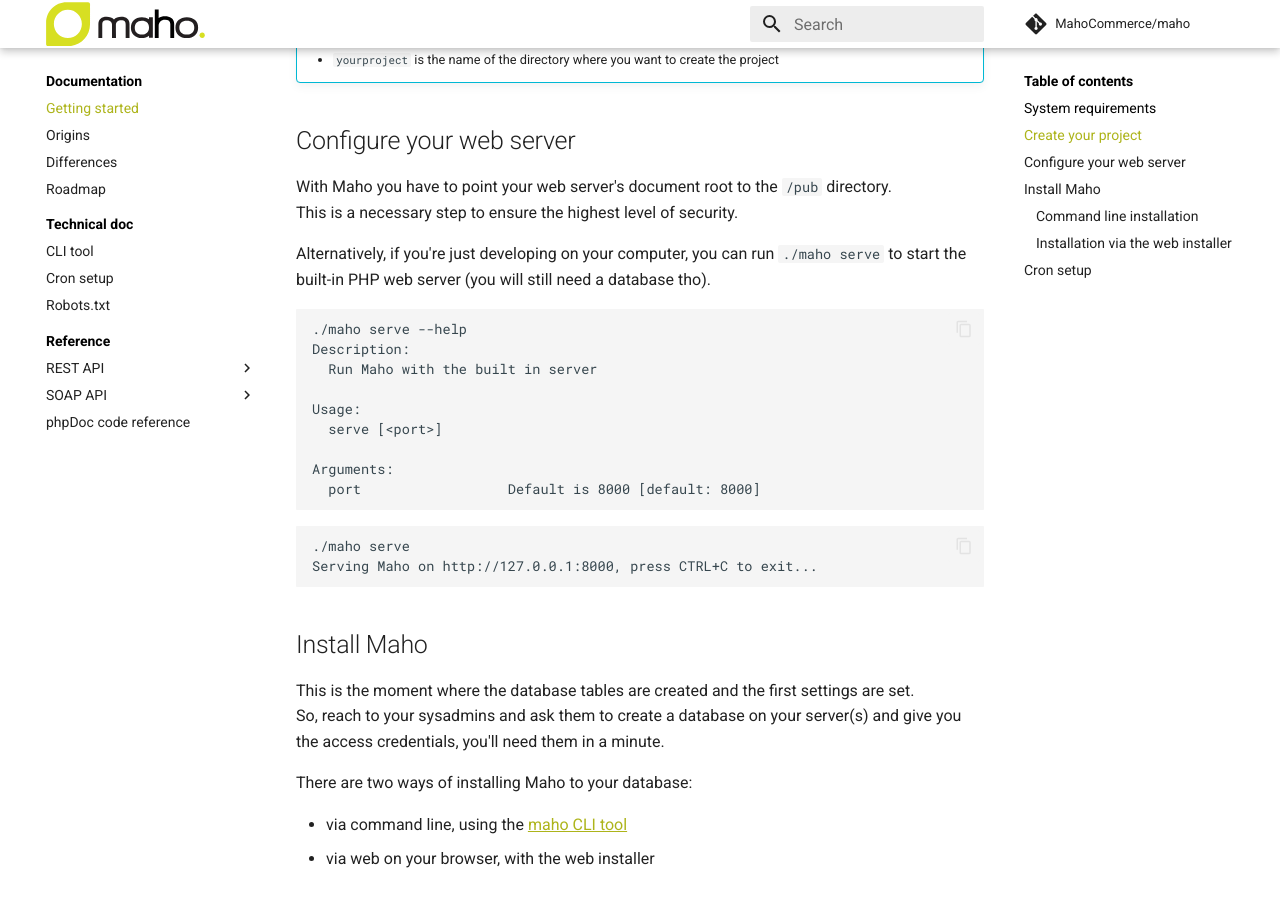
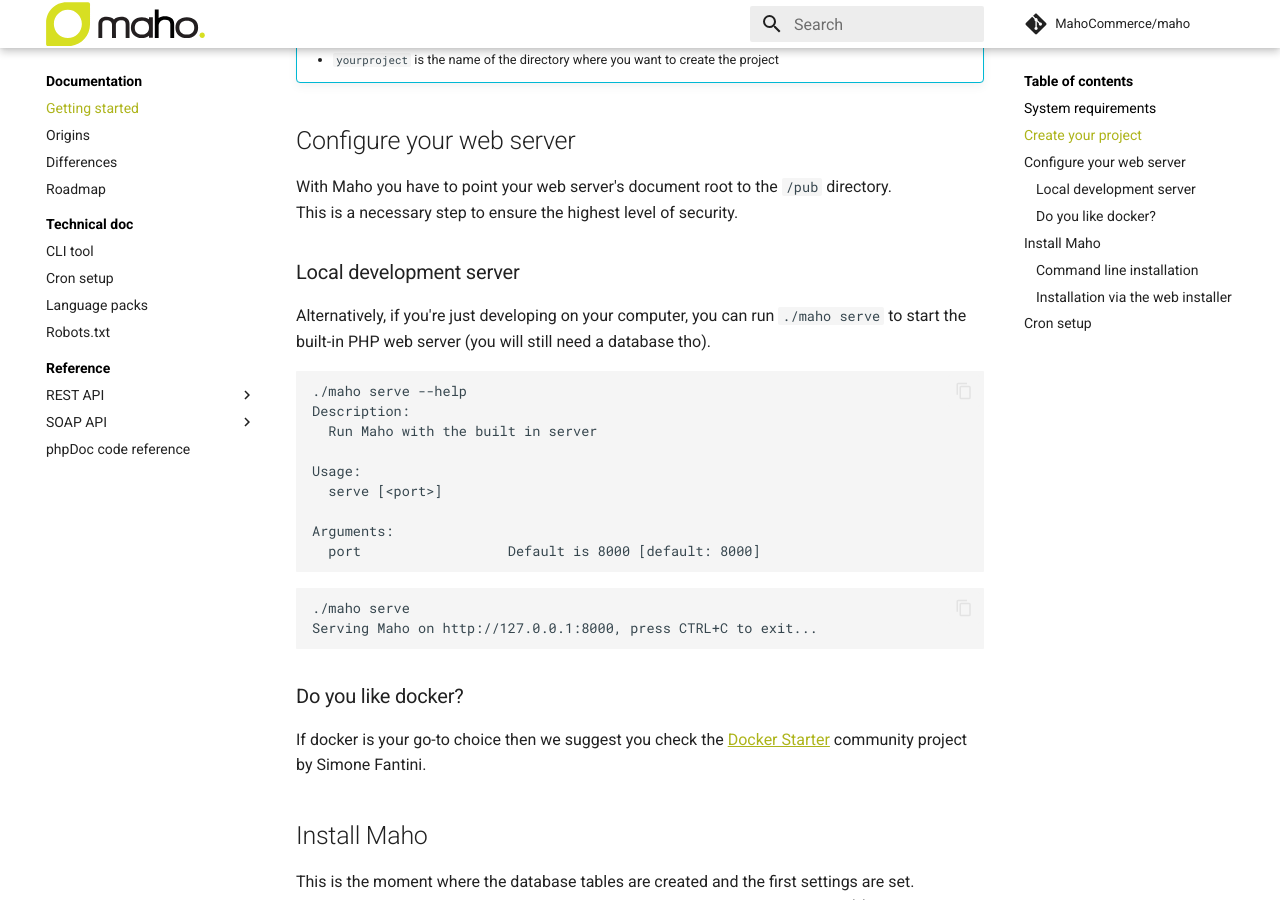
Before and after one commit to MahoCommerce/mahocommerce.com, an MkDocs documentation site: the page built from docs/getting-started.md, in a window 1280 px wide and 900 px high, scrolled down 693 px. Built offline with MkDocs 1.6.1 and Material for MkDocs 9.7.7, drawn with Linux system fonts in a browser that asks for light colours; comment, search, counter and statistics services are not loaded.

Commit message:
docker community project + language packs

````diff
--- a/docs/getting-started.md
+++ b/docs/getting-started.md
@@ -26,6 +26,8 @@
 With Maho you have to point your web server's document root to the `/pub` directory.
 This is a necessary step to ensure the highest level of security.
 
+### Local development server
+
 Alternatively, if you're just developing on your computer, you can run `./maho serve`
 to start the built-in PHP web server (you will still need a database tho).
 
@@ -45,6 +47,11 @@
 ./maho serve
 Serving Maho on http://127.0.0.1:8000, press CTRL+C to exit...
 ```
+
+### Do you like docker?
+
+If docker is your go-to choice then we suggest you check the [Docker Starter](community/projects/docker-starter.md)
+community project by Simone Fantini.
 
 ## Install Maho
 
--- a/mkdocs.yml
+++ b/mkdocs.yml
@@ -73,6 +73,7 @@
     - Technical doc:
       - CLI tool: cli-tool.md
       - Cron setup: cron.md
+      - Language packs: language-packs.md
       - Robots.txt: robotstxt.md
     - Reference:
       - REST API:
@@ -131,6 +132,8 @@
   - Community:
       - Get Involved: community/get-involved.md
       - Contributing: community/contributing.md
+      - Community projects:
+          - Docker Starter: community/projects/docker-starter.md
 
 extra:
   generator: false
````
Also changed, not shown: docs/community/projects/docker-starter.md (added, +15 -0 lines), docs/language-packs.md (added, +17 -0 lines).
